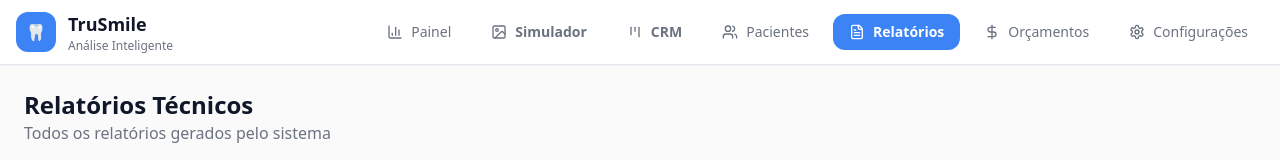
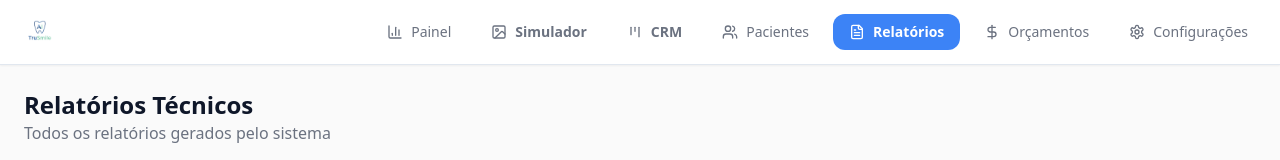
Before and after one commit to JoelBonito/spark-from-source, a React (Vite) app: page /relatorios in a window 1280 px wide. Shown: the top 160 px of the page. Built offline with nearby package versions, Linux system fonts and the light colour scheme; no server answers; the database is empty; the HTML template or start-up script is replaced by a standard one.

Commit message:
Update header with logo

```diff
--- a/src/components/Layout.tsx
+++ b/src/components/Layout.tsx
@@ -5,6 +5,7 @@ import { Button } from "@/components/ui/button";
 import { supabase } from "@/integrations/supabase/client";
 import { toast } from "sonner";
 import { useNotifications } from "@/hooks/useNotifications";
+import trusmileLogo from "@/assets/trusmile-logo.png";
 
 export default function Layout({ children }: { children: React.ReactNode }) {
   const location = useLocation();
@@ -37,13 +38,7 @@ export default function Layout({ children }: { children: React.ReactNode }) {
       <header className="sticky top-0 z-50 w-full border-b bg-card shadow-sm">
         <div className="container mx-auto flex h-16 items-center justify-between px-4">
           <div className="flex items-center gap-3">
-            <div className="flex h-10 w-10 items-center justify-center rounded-lg bg-primary text-primary-foreground">
-              🦷
-            </div>
-            <div>
-              <h1 className="text-lg font-bold text-foreground">TruSmile</h1>
-              <p className="text-xs text-muted-foreground">Análise Inteligente</p>
-            </div>
+            <img src={trusmileLogo} alt="TruSmile" className="h-12" />
           </div>
 
           <nav className="flex items-center gap-2">
```
Also changed, not shown: src/assets/trusmile-logo.png (added).
